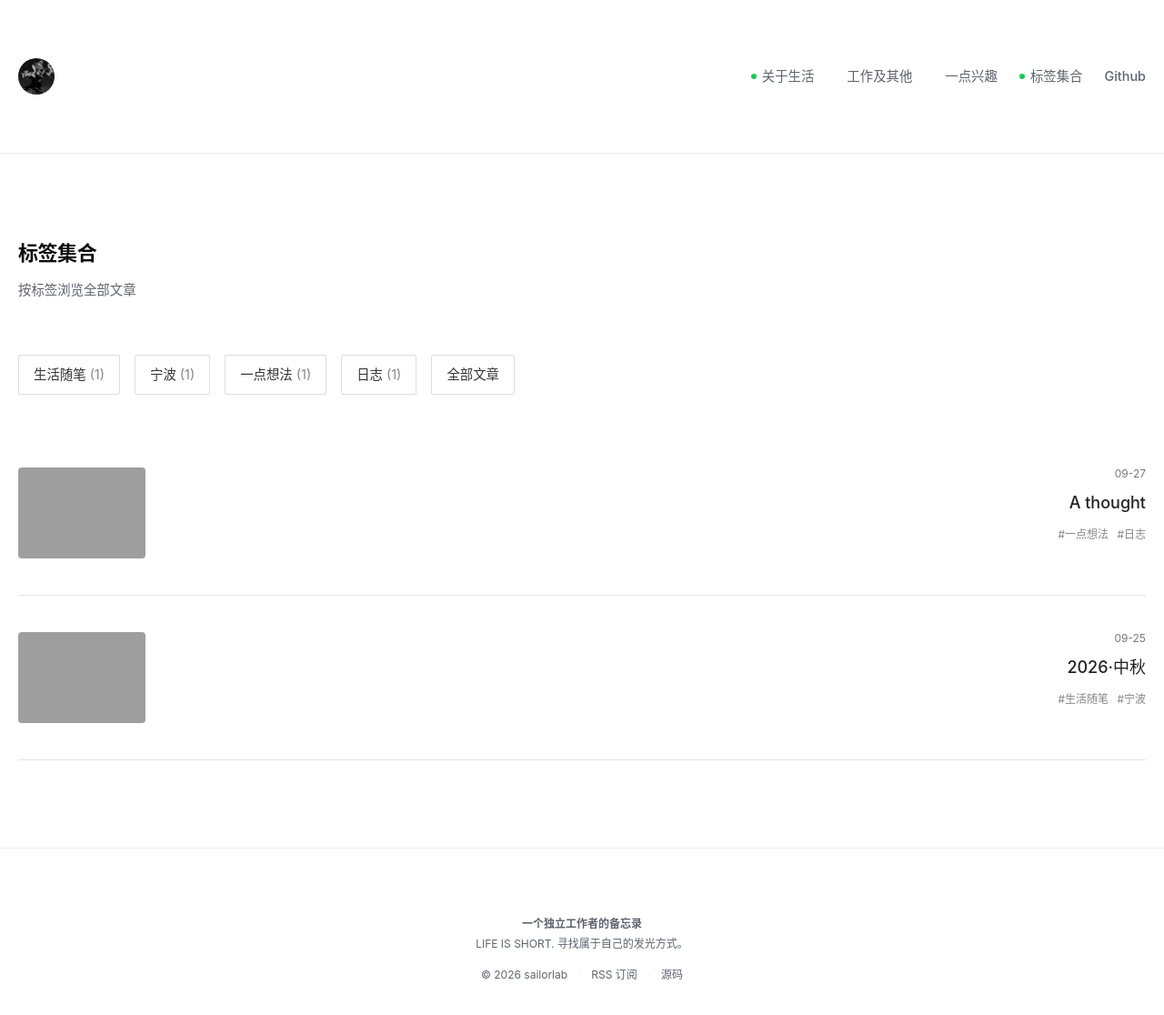
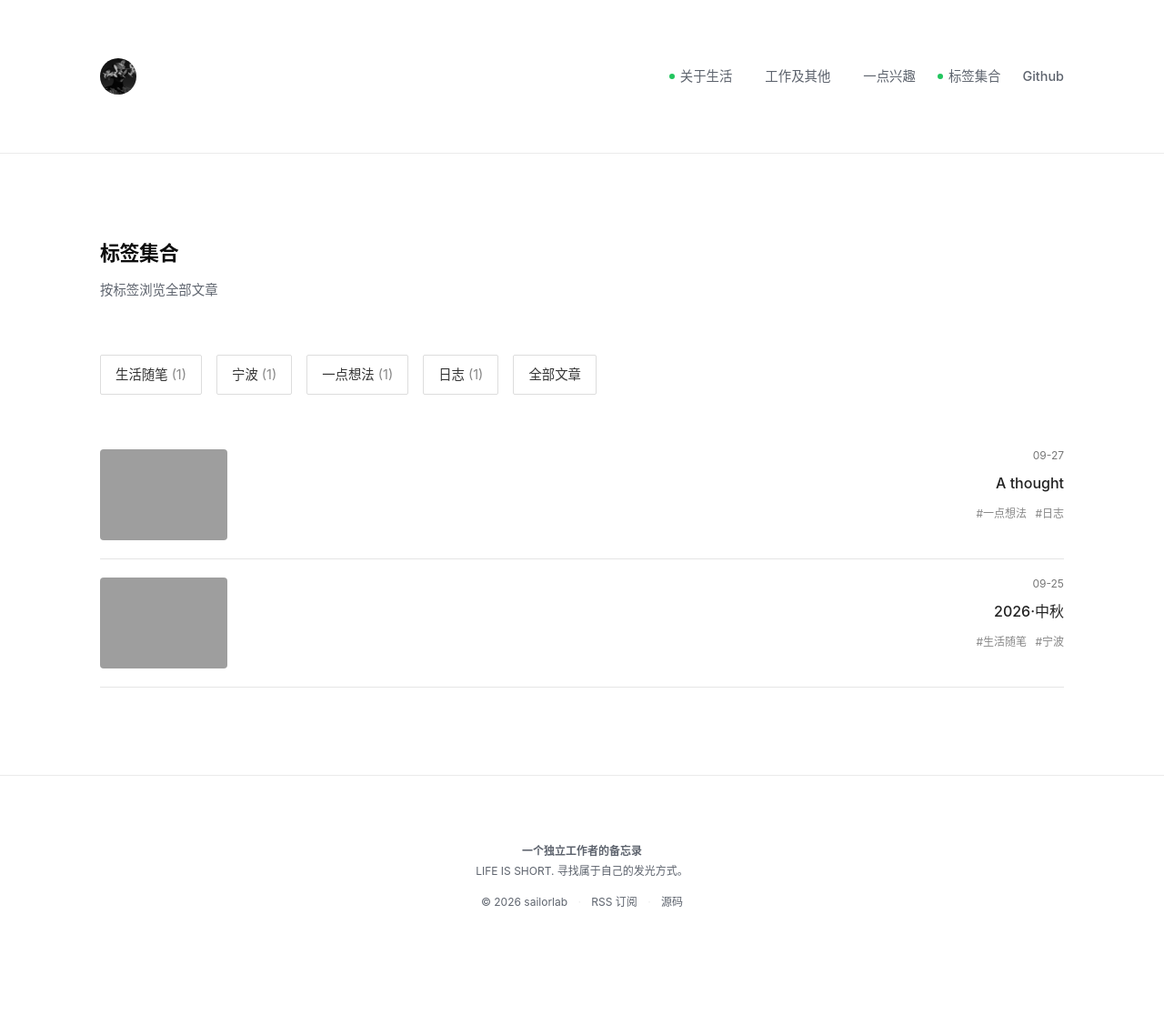
Before and after one commit to sailorlab/blog, a Jekyll site: the page built from tags.html, in a window 1280 px wide and 1154 px high. Shown: the top 1116 px of the window at 91% size. Built offline with Jekyll 4.4.1, drawn with Linux system fonts in a browser that asks for light colours; grey boxes are pictures that could not be loaded.

Commit message:
Update tags.html

```diff
--- a/tags.html
+++ b/tags.html
@@ -4,7 +4,7 @@ layout: default
 <style>
 /* 沿用和首页统一的容器排版 */
 .container {
-max-width: 1440px;
+max-width: 1100px;
 margin: 0 auto;
 padding: 0 20px;
 width: 100%;
@@ -35,16 +35,11 @@ background:#222;
 color:#fff;
 border-color:#222;
 }
-/* 覆盖全局样式，取消posts-timeline固定680px宽度限制 */
-.posts-timeline {
-max-width: unset !important;
-width: 100% !important;
-}
 .post-card {
 display: flex;
 justify-content: space-between;
 align-items: flex-start;
-padding: 40px 0; /* 和首页统一：40px上下内边距，原来是20px */
+padding: 20px 0;
 border-bottom: 1px solid #e5e5e5;
 transition: all 0.24s ease;
 }
@@ -60,9 +55,8 @@ flex-shrink:0;
 }
 .post-card-text {
 text-align: right;
-flex: 1; /* 修改：从flex:none → flex:1，和首页卡片一致 */
+flex: none;
 padding-top:0px;
-padding-left:20px; /* 和首页一致，图片与文字之间留空隙 */
 }
 .post-card-date {
 color:#777;
@@ -71,7 +65,7 @@ margin-bottom: 8px;
 line-height:1.2;
 }
 .post-card-title {
-font-size:18px; /* 和首页卡片标题字号统一，原先是16px */
+font-size:16px;
 font-weight:500;
 }
 .post-card-title a {
@@ -103,8 +97,7 @@ height:180px;
   }
 .post-card-text {
 text-align:left;
-padding-top: 12px;
-padding-left:0;
+padding-top: 8px;
   }
 }
 </style>
@@ -136,7 +129,7 @@ padding-left:0;
 {% if post.tags.size > 0 %}
 <div class="post-card-tags">
   {% for tag in post.tags %}
-<span>#{{ tag }}</span>
+  <span>#{{ tag }}</span>
   {% endfor %}
 </div>
 {% endif %}
```
